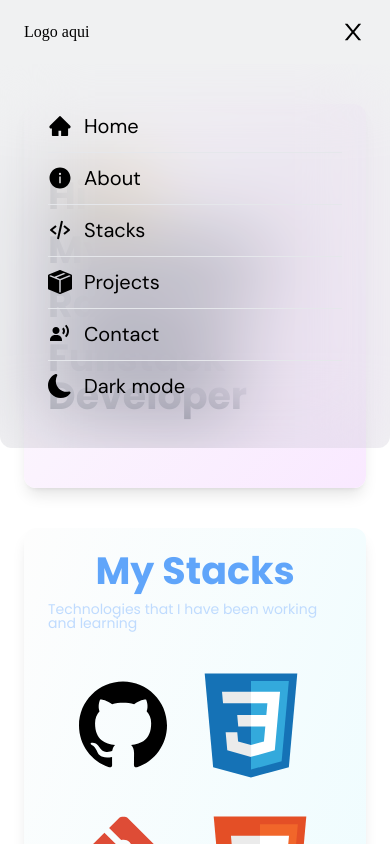
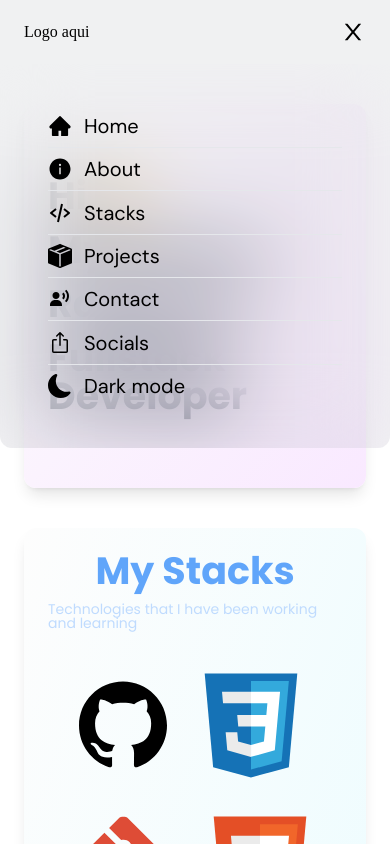
Before and after one commit to rapha021/portfolio-rapha, a React (Vite) app: page / in a window 390 px wide. Both pictures are taken after a click on the element 353 px from the left and 32 px from the top of the page. Shown: the top 844 px of the page. Built offline with nearby package versions, Linux system fonts and the light colour scheme.

Commit message:
refactor: mobile menu action buttons

```diff
--- a/src/components/footer/index.tsx
+++ b/src/components/footer/index.tsx
@@ -3,7 +3,10 @@ import { FaFilePdf, FaGithub, FaLinkedin } from "react-icons/fa6";
 const Footer = () => {
   return (
     <>
-      <footer className="w-full h-80 lg:h-52 flex justify-center px-6 lg:px-24 font-dm-sans dark:text-gray-50">
+      <footer
+        className="w-full h-80 lg:h-52 flex justify-center px-6 lg:px-24 font-dm-sans dark:text-gray-50"
+        id="socials"
+      >
         <div
           id="container"
           className="w-full max-w-[1280px] h-full flex flex-col gap-3 justify-evenly "
@@ -78,7 +81,7 @@ const Footer = () => {
                 >
                   Pavan MG
                 </a>
-                design
+                &nbsp;design
               </p>
             </div>
           </section>
--- a/src/components/header/index.tsx
+++ b/src/components/header/index.tsx
@@ -5,12 +5,12 @@ import { useTheme } from "../../contexts/ThemeContext";
 import { ElementType, useState } from "react";
 import MobileMenu from "./mobile";
 
-interface IMenuActions {
+export interface IMenuActions {
   title: string;
   link: string | undefined;
 }
 
-interface IMenuIcons {
+export interface IMenuIcons {
   icon: ElementType;
   link: string;
 }
--- a/src/components/header/mobile.tsx
+++ b/src/components/header/mobile.tsx
@@ -3,21 +3,34 @@ import {
   BsFillMoonFill,
   BsFillSunFill,
 } from "react-icons/bs";
-
 import { AiFillHome, AiFillInfoCircle } from "react-icons/ai";
-
 import { BiCodeAlt, BiSolidUserVoice } from "react-icons/bi";
-
+import { GoShare } from "react-icons/go";
 import { twMerge } from "tailwind-merge";
 import { useTheme } from "../../contexts/ThemeContext";
+import { IMenuActions } from ".";
+import { ElementType } from "react";
 
 interface IMobileMenu {
   isOpen: boolean;
   setIsOpen: React.Dispatch<React.SetStateAction<boolean>>;
 }
 
+interface IMenuActionsMobile extends IMenuActions {
+  icon: ElementType;
+}
+
 const MobileMenu = ({ isOpen, setIsOpen }: IMobileMenu) => {
   const { isDark, toggleCurrentTheme } = useTheme();
+
+  const MenuActions: Array<IMenuActionsMobile> = [
+    { title: "Home", link: "#home", icon: AiFillHome },
+    { title: "About", link: "#home", icon: AiFillInfoCircle },
+    { title: "Stacks", link: "#stacks", icon: BiCodeAlt },
+    { title: "Projects", link: "#projects", icon: BsFillBoxSeamFill },
+    { title: "Contact", link: "#contact", icon: BiSolidUserVoice },
+    { title: "Socials", link: "#socials", icon: GoShare },
+  ];
 
   return (
     <>
@@ -29,74 +42,26 @@ const MobileMenu = ({ isOpen, setIsOpen }: IMobileMenu) => {
       >
         <div
           className={twMerge(
-            "h-full flex flex-col justify-between transition-all duration-1000",
+            "h-full flex flex-col justify-between transition-transform duration-1000",
             isOpen ? "opacity-100" : "opacity-0 duration-200"
           )}
         >
+          {MenuActions.map((button) => (
+            <>
               <a
-            href="#home"
+                href={button.link}
                 className="h-fit flex items-center justify-start gap-3 text-xl"
                 onClick={() => {
                   setIsOpen(false);
                 }}
               >
-            <AiFillHome size="24px" />
-            <button>Home</button>
+                <button.icon size="24px" />
+                <button>{button.title}</button>
               </a>
 
               <hr />
-
-          <a
-            href="#home"
-            className="h-fit flex items-center justify-start gap-3 text-xl"
-            onClick={() => {
-              setIsOpen(false);
-            }}
-          >
-            <AiFillInfoCircle size="24px" />
-            <button>About</button>
-          </a>
-
-          <hr />
-
-          <a
-            href="#stacks"
-            className="h-fit flex items-center justify-start gap-3 text-xl"
-            onClick={() => {
-              setIsOpen(false);
-            }}
-          >
-            <BiCodeAlt size="24px" />
-            <button>Stacks</button>
-          </a>
-
-          <hr />
-
-          <a
-            href="#projects"
-            className="h-fit flex items-center justify-start gap-3 text-xl"
-            onClick={() => {
-              setIsOpen(false);
-            }}
-          >
-            <BsFillBoxSeamFill size="24px" />
-            <button>Projects</button>
-          </a>
-
-          <hr />
-
-          <a
-            href="#contact"
-            className="h-fit flex items-center justify-start gap-3 text-xl"
-            onClick={() => {
-              setIsOpen(false);
-            }}
-          >
-            <BiSolidUserVoice size="24px" />
-            <button>Contact</button>
-          </a>
-
-          <hr />
+            </>
+          ))}
 
           <a
             className="h-fit flex items-center justify-start gap-3 text-xl"
```
Lines whose indentation alone changed are shown as unchanged.
